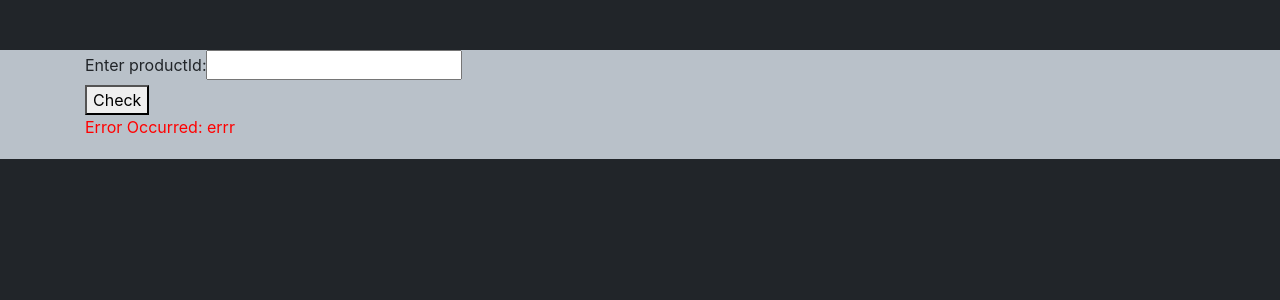
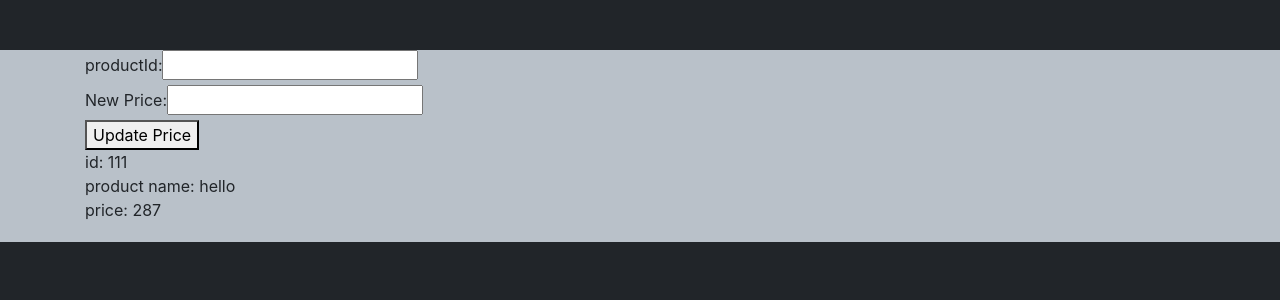
Before and after one commit to jatint17/userms_clientside, a React (Create React App) app: page / in a window 1280 px wide. Shown: the top 300 px of the page. Built offline with nearby package versions, Linux system fonts and the light colour scheme.

Commit message:
update price component

```diff
--- a/src/App.js
+++ b/src/App.js
@@ -4,6 +4,7 @@ import AddProduct from './component/AddProduct'
 import commonStyle2 from "./commonStyle2.module.css";
 import AddAdmin from './component/AddAdmin'
 import FindProductById from './component/FindProductById';
+import UpdatePrice from './component/UpdatePrice';
 
 
 
@@ -17,7 +18,7 @@ function App() {
                 <div className="row">
 
                     <div className="col-md-9">
-                        <FindProductById />
+                        <UpdatePrice />
                     </div>
                 </div>
             </div>
--- /dev/null
+++ b/src/component/UpdatePrice.js
@@ -0,0 +1,83 @@
+import React, { useState } from "react";
+import validationMessage from "../validationMessage";
+import DisplayProductDetails from "./DisplayProductDetails";
+
+export default function UpdatePrice() {
+
+    let mockproduct = { productId: 111, productName: "hello", price: 287 };
+
+    let initialState = {
+        product: mockproduct, productId: undefined, newPrice: undefined,
+        errorMessage: undefined, validations: { productId: undefined, newPrice: undefined }
+    };
+
+    let [currentState, setNewState] = useState(initialState);
+
+    let productIdRef = React.createRef();
+    let newPriceRef = React.createRef();
+
+    let setFieldVal = (ref) => {
+        let field = ref.current;
+        let fieldName = field.name;
+        let fieldVal = field.value;
+
+        let validationMessage;
+        if (ref === productIdRef) {
+            validationMessage = validateId(fieldVal);
+        }
+
+        let validationState = { ...currentState.validations, [fieldName]: validationMessage };
+
+        let newState = {
+            ...currentState, [fieldName]: fieldVal, product: undefined,
+            errorMessage: undefined, validations: validationState
+        };
+        setNewState(newState);
+    }
+
+    let validateId = (productId) => {
+        if (productId < 0) {
+            return validationMessage.idValidation;
+        }
+        return undefined;
+    }
+
+    return (
+        <div>
+            <div>
+                <form>
+                    <div>
+                        <label>productId: </label>
+                        <input type="number" ref={productIdRef} name="productId" onChange={() => setFieldVal(productIdRef)} /><br />
+                    </div>
+                    <div>
+                        <label>New Price: </label>
+                        <input type="number" ref={newPriceRef} name="newPrice" onChange={() => setFieldVal(newPriceRef)} /><br />
+                    </div>
+                    <button>Update Price</button>
+                </form>
+
+                {currentState.validations ? (
+                    <div>
+                        {currentState.validations.productId}
+                    </div>
+                ) : ''}
+
+                {currentState.product ? (
+                    <div>
+                        <DisplayProductDetails product={currentState.product} />
+                    </div>
+                ) : ''}
+
+                {currentState.errorMessage ? (
+                    <div className="text-danger">
+                        Error Occurred: {currentState.errorMessage}
+                    </div>
+                ) : ''}
+
+
+            </div>
+        </div>
+    );
+
+}
```
